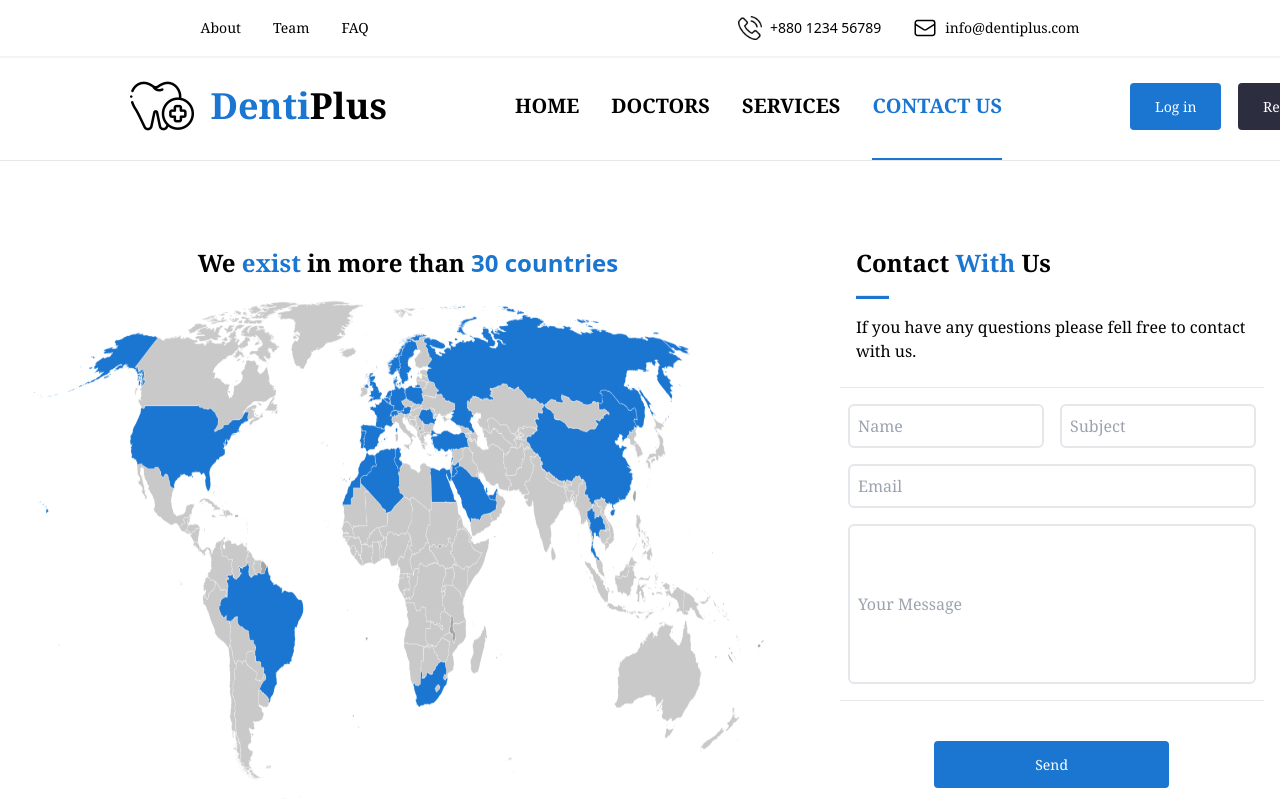
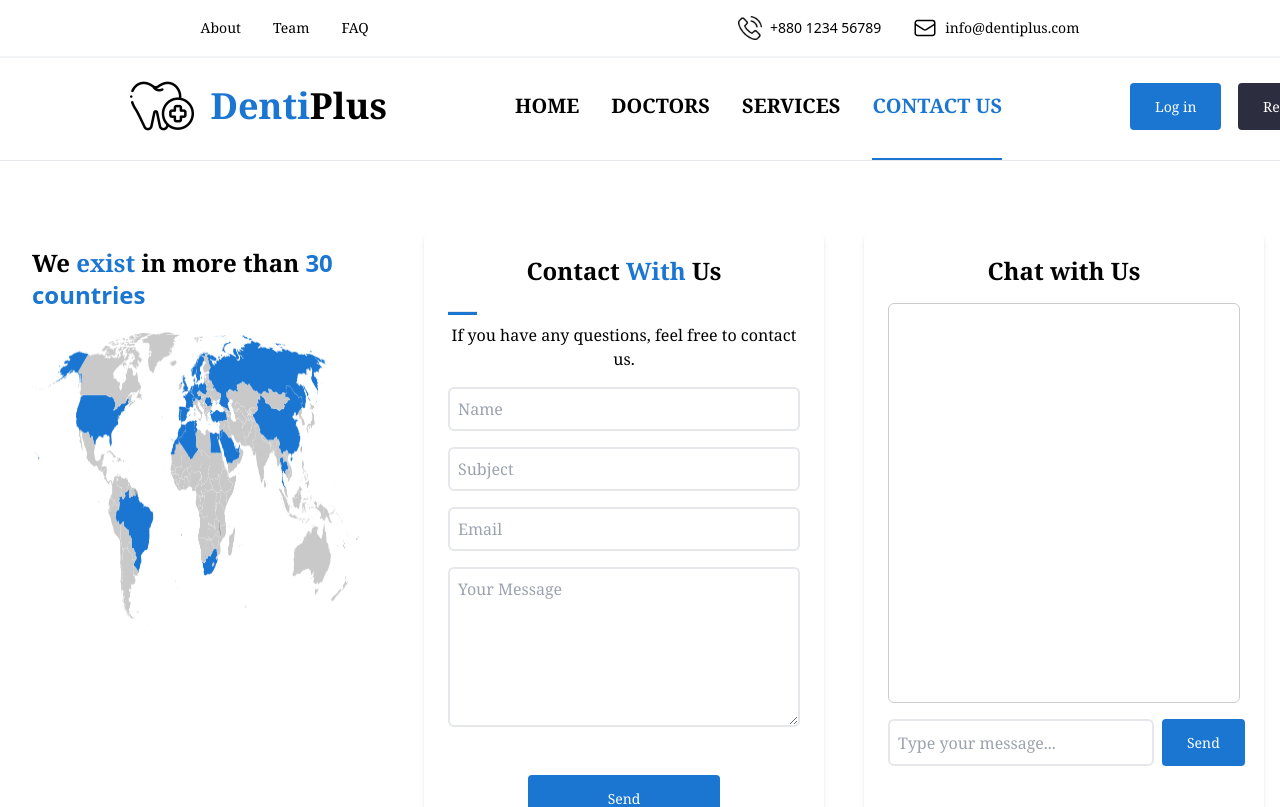
Before and after one commit to YoussefHassanien/dental-clinic-system, a React (Vite) app in the folder frontend/: page /contact in a window 1280 px wide. Shown: the top 807 px of the page. Built offline with nearby package versions, Linux system fonts and the light colour scheme.

Commit message:
chatpot & suppliers table

```diff
--- a/frontend/src/Pages/Admin/services.ts
+++ b/frontend/src/Pages/Admin/services.ts
@@ -4,6 +4,7 @@ const loginAPI = import.meta.env.VITE_STATISTICS_API;
 const appointmentAPI = import.meta.env.VITE_APPOINTMENTS_STATISTICS_API;
 const listOfDoctorAPI= import.meta.env.VITE_GET_LIST_OF_DOCTORS
 const listOfRequestAPI= import.meta.env.VITE_GET_LIST_OF_REQUESTS
+const listOfSUPPLIERSAPI= import.meta.env.VITE_GET_LIST_OF_SUPPLIERS
 
 export const get_current_statistics = async (token:string) => {
   try {
@@ -112,3 +113,35 @@ export const get_list_of_doctors = async (token:string) => {
       }
 
     };
+
+
+    export const get_list_of_suppliers = async (token:string) => {
+      try {
+        const response = await fetch(`${listOfSUPPLIERSAPI}`, {
+          method: "GET",
+          headers: {
+            "Content-Type": "application/json",
+            "Authorization" : `bearer ${token}`
+
+          },
+
+        });
+        if (!response.ok) {
+          throw new Error("list of suppliers fail");
+        }
+
+        const suppliers = await response.json();
+        console.log(suppliers);
+        console.log(token);
+
+
+        return suppliers
+
+
+
+      } catch(e) {
+
+        throw e
+      }
+
+    };
--- a/frontend/src/Pages/Contact/contactPage.tsx
+++ b/frontend/src/Pages/Contact/contactPage.tsx
@@ -1,11 +1,9 @@
-import React from "react";
+import React, { useState } from "react";
 import Navbar from "../../Common/Components/Navbar/navbar";
 import SubNavbar from "../../Common/Components/Sub-Navbar/subNavbar";
 import map from "../../assets/map.png";
-import ReusableCard from "../../Common/Components/Reusable-Card/reusableCard";
 import Footer from "../../Common/Components/Footer/footer";
 import Button from "../../Common/Components/Button/button";
-import { useState } from "react";
 import SuccessMessage from "../../Common/Components/Success-Message/successMessage";
 
 const ContactPage: React.FC = () => {
@@ -14,78 +12,140 @@ const ContactPage: React.FC = () => {
   const [email, setEmail] = useState("");
   const [message, setMessage] = useState("");
   const [showSuccessMessage, setShowSuccessMessage] = useState(false);
+  const [messages, setMessages] = useState<{ sender: string; text: string }[]>([]);
+  const [input, setInput] = useState("");
+
+  const handleSendMessage = () => {
+    if (input.trim()) {
+      setMessages((prev) => [...prev, { sender: "user", text: input }]);
+      setInput("");
+
+      // Simulate bot response
+      setTimeout(() => {
+        setMessages((prev) => [
+          ...prev,
+          { sender: "bot", text: generateBotResponse(input) },
+        ]);
+      }, 1000);
+    }
+  };
+
+  const generateBotResponse = (userInput: string): string => {
+    const lowerCaseInput = userInput.toLowerCase();
+
+  if (lowerCaseInput.includes("hello") || lowerCaseInput.includes("hi")) {
+    return "Hello! Welcome to dentiPlus. How can I assist you today?";
+  }
+
+  if (lowerCaseInput.includes("services")) {
+    return "We offer a wide range of dental services including general check-ups, teeth cleaning, fillings, root canals, dental implants, and cosmetic dentistry.";
+  }
+
+  if (lowerCaseInput.includes("appointment")) {
+    return "To schedule an appointment, please call us at (123) 456-7890 or visit our website to book online.";
+  }
+
+  if (lowerCaseInput.includes("pricing") || lowerCaseInput.includes("cost")) {
+    return "Our pricing varies depending on the treatment required. Please contact our front desk for detailed pricing information or request an estimate through our website.";
+  }
+
+  if (lowerCaseInput.includes("teeth whitening")) {
+    return "We offer professional teeth whitening services that are safe and effective. Book a consultation to learn more about our teeth whitening options.";
+  }
+
+  if (lowerCaseInput.includes("root canal")) {
+    return "A root canal is a procedure to treat infection in the tooth's pulp. Our experienced dentists can perform this procedure with minimal discomfort. Contact us for more information.";
+  }
+
+  if (lowerCaseInput.includes("insurance")) {
+    return "We accept most dental insurance plans. Please contact our office with your insurance details, and we can verify coverage for your visit.";
+  }
+
+  if (lowerCaseInput.includes("location")) {
+    return "Our dental hospital is located at 123 Smile Ave, Dental City. We look forward to seeing you!";
+  }
+
+  if (lowerCaseInput.includes("emergency")) {
+    return "If you're experiencing a dental emergency, please call our emergency hotline at (123) 456-7891 for immediate assistance.";
+  }
+
+  if (lowerCaseInput.includes("contact")) {
+    return "You can reach us by phone at (123) 456-7890 or via email at info@dentalhospital.com. We look forward to assisting you!";
+  }
+
+  // Default response if no matching question is found
+  return "I'm here to help! Please ask me a question about our dental services or treatments.";
+};
+
 
   return (
     <div className="flex flex-col justify-start items-center relative w-full h-screen font-serif">
       <SubNavbar />
-      {/* Navbar Container*/}
       <div className="translate-x-24 mb-5">
         <Navbar />
       </div>
       <hr className="bg-gray-100 -translate-y-[14px] w-full mb-10" />
-      <div className="flex felx-row justify-center items-start space-x-10 shadow-md p-4 mb-6">
-        <div className="flex-col justify-start items-center flex space-y-5 p-4">
+
+      {/* Main Content */}
+      <div className="flex flex-row justify-center items-start space-x-10 shadow-md p-4 mb-6">
+        {/* Left Side: Map */}
+        <div className="flex flex-col justify-start items-center space-y-5 p-4">
           <h1 className="text-2xl font-bold">
             We <span className="text-customBlue">exist</span> in more than{" "}
             <span className="font-sans text-customBlue">30 countries</span>
           </h1>
-          <img src={map} alt="map" className="w-[1000px] h-[500px]" />
+          <img src={map} alt="map" className="w-[500px] h-[300px]" />
         </div>
-        <ReusableCard backgroundColor="white">
-          <div className="flex flex-col items-start font-serif p-4 space-y-4">
-            <p className="font-bold text-2xl">
+
+        {/* Right Side: Contact Us Form and Chatbot */}
+        <div className="flex flex-row space-x-10">
+          {/* Contact Us Form */}
+          <div className="flex flex-col w-[400px] shadow-md p-6 rounded-lg bg-white">
+            <p className="font-bold text-2xl text-center mb-4">
               Contact <span className="text-customBlue">With</span> Us
             </p>
             <hr className="bg-customBlue my-2 w-1/12 h-1" />
-            <p className="text-black text-md">
-              If you have any questions please fell free to contact with us.
+            <p className="text-black text-md text-center mb-4">
+              If you have any questions, feel free to contact us.
             </p>
-          </div>
-          <hr className="bg-gray-500 my-2 w-full" />
-          <form className="w-full">
-            <div className="flex flex-row space-x-4 p-2 items-center">
+            <div className="flex flex-col space-y-4 mb-4">
               <input
                 type="text"
-                value={name}
                 className="text-gray-400 rounded-md border-2 p-2 w-full"
                 placeholder="Name"
-                required={true}
+                value={name}
                 onChange={(e) => setName(e.target.value)}
+                required
               />
               <input
                 type="text"
                 className="text-gray-400 rounded-md border-2 p-2 w-full"
                 placeholder="Subject"
-                required={true}
                 value={subject}
                 onChange={(e) => setSubject(e.target.value)}
+                required
               />
-            </div>
-            <div className="p-2 flex-col items-start justify-start w-full space-y-4">
-              {" "}
               <input
                 type="text"
                 className="text-gray-400 rounded-md border-2 p-2 w-full"
                 placeholder="Email"
-                required={true}
                 value={email}
                 onChange={(e) => setEmail(e.target.value)}
+                required
               />
-              <input
-                type="text"
+              <textarea
                 className="text-gray-400 rounded-md border-2 p-2 w-full h-40"
                 placeholder="Your Message"
-                required={true}
                 value={message}
                 onChange={(e) => setMessage(e.target.value)}
+                required
               />
             </div>
-          </form>
-          <hr className="bg-gray-500 my-2 w-full" />
+
+            {/* Success Message */}
             <div className="w-full p-2">
-            {" "}
               <SuccessMessage
-              text="Your message has been sent successfully, A confirmation email will be sent to you"
+                text="Your message has been sent successfully, A confirmation email will be sent to you."
                 isVisible={showSuccessMessage}
               />
             </div>
@@ -94,16 +154,57 @@ const ContactPage: React.FC = () => {
               <Button
                 text="Send"
                 width="w-3/5"
-              onClick={() => {
-                setShowSuccessMessage(true);
+                onClick={() => setShowSuccessMessage(true)}
+              />
+            </div>
+          </div>
+
+          {/* Chatbot Section */}
+          <div className="flex flex-col w-[400px] shadow-md p-6 rounded-lg bg-white">
+            <p className="font-bold text-2xl text-center mb-4">Chat with Us</p>
+            <div className="flex-grow overflow-y-auto space-y-4 mb-4 p-4 border rounded-md" style={{ maxHeight: "400px", overflowY: "scroll", border: "1px solid #ccc", padding: "10px" }}>
+              {messages.map((msg, index) => (
+                <div
+                  key={index}
+                  className={`flex ${
+                    msg.sender === "user" ? "justify-end" : "justify-start"
+                  }`}
+                >
+                  <div
+                    className={`${
+                      msg.sender === "user"
+                        ? "bg-blue-500 text-white"
+                        : "bg-gray-200 text-black"
+                    } rounded-lg px-4 py-2 max-w-[75%]`}
+                  >
+                    {msg.text}
+                  </div>
+                </div>
+              ))}
+            </div>
+
+            <div className="flex space-x-2 mb-4">
+              <input
+                type="text"
+                className="flex-grow border-2 rounded-md p-2"
+                placeholder="Type your message..."
+                value={input}
+                onChange={(e) => setInput(e.target.value)}
+                onKeyDown={(e) => {
+                  if (e.key === "Enter") handleSendMessage();
                 }}
-            ></Button>
+              />
+              <Button text="Send" onClick={handleSendMessage} />
             </div>
-        </ReusableCard>
           </div>
+        </div>
+      </div>
+
       <Footer />
     </div>
   );
 };
 
+
+
 export default ContactPage;
--- a/frontend/src/Pages/PatientProfile/Patient.tsx
+++ b/frontend/src/Pages/PatientProfile/Patient.tsx
@@ -67,7 +67,7 @@ const Patient = () => {
               <FaEdit className={styles.editIcon} />
             </div>
             <div className={styles.profileImageContainer}>
-              <img src="https://via.placeholder.com/150" alt="Jane Moore" className={styles.profileImageLarge} />
+              <img src={patientData.profileImg} alt="Jane Moore" className={styles.profileImageLarge} />
               <h2 className={styles.profileName}>{patientData.title} {patientData.fName} {patientData.lName}</h2>
             </div>
             <div className={styles.contactDetails}>
```
Also changed, not shown: frontend/src/Pages/Admin/Admin.tsx (+12 -19 lines). Lines whose indentation alone changed are shown as unchanged.
